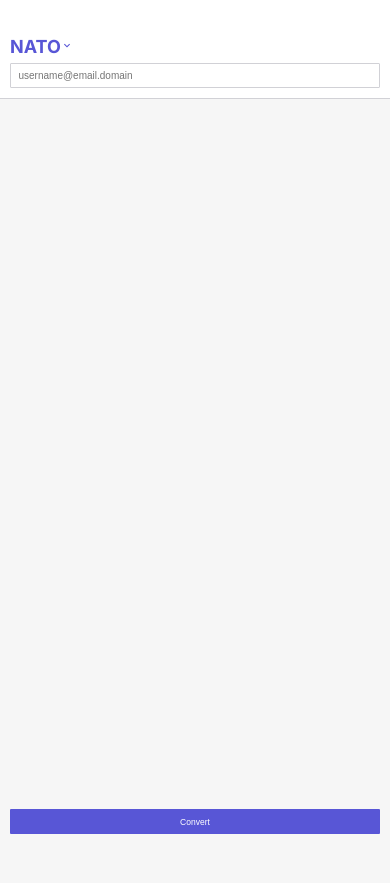
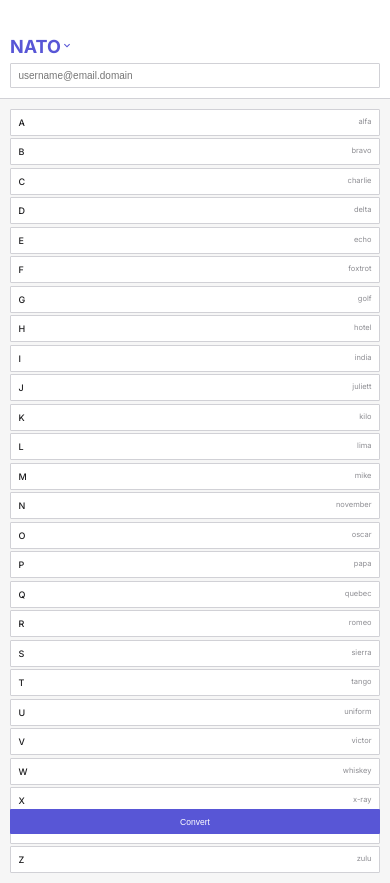
Before and after one commit to carlitoshxcx/Phonetic-Alphabet-Translator-Sandbox, a website built with Parcel: page index.html in a window 390 px wide. Before the commit the page ends 844 px from the top, so only its background shows below. Built offline with nearby package versions, Linux system fonts and the light colour scheme.

Commit message:
Added result responsive

```diff
--- a/index.css
+++ b/index.css
@@ -7,7 +7,7 @@
   --color-primary-alternate: #5856d6;
   --color-secondary: #1c1c1e;
   --color-gray: #95959a;
-  --color-gray: #8e8e93;
+  --color-gray-alternate: #8e8e93;
   --color-light-gray: #d1d1d6;
   --color-skeleton: #e5e5ea;
   --color-transparent: #ffffff00;
@@ -68,7 +68,7 @@
   transition: all 0.5s ease-out;
 }
 @media (min-width: 640px) { }
-@media (min-width: 768px) { body { background-color: var(--color-background); } }
+@media (min-width: 640px) { body { background-color: var(--color-background); } }
 @media (min-width: 1024px) { body { background-color: var(--color-background-secondary); } }
 @media (min-width: 1280px) { }
 
@@ -86,9 +86,8 @@
   background-color: var(--color-background);
   border-color: var(--color-transparent);
   border-bottom: 1px solid var(--color-light-gray);
-  /* flex-flow: row; */
 }
-@media (min-width: 768px) {
+@media (min-width: 640px) {
   header {
     margin: 24px 20px 13.5px 20px;
     border: 1px solid var(--color-light-gray);
@@ -142,8 +141,8 @@
   transition: all 0.5s ease-out;
   margin-bottom: 5px;
 }
-@media (min-width: 768px) { h1 {display: block;text-align: left;padding-left: 11.5px;padding-bottom: 12.5px;margin-bottom: 0px;}}
-@media (min-width: 1024px) { h1 {display: inline-block;padding-bottom: 0px;}}
+@media (min-width: 640px) { h1 {display: block;text-align: left;padding-left: 11.5px;padding-bottom: 12.5px;margin-bottom: 0px;}}
+@media (min-width: 1024px) { h1 {display: inline-block;padding-bottom: 0px;padding-left: 0px;}}
 
 
 .select {display: inline-block;}
@@ -159,7 +158,7 @@
   float: right;
   margin-top: 4px;
 }
-@media (min-width: 768px) { .selector{position: absolute; } }
+@media (min-width: 640px) { .selector{position: absolute; } }
 @media (min-width: 1024px) { .selector{ float: right; } }
 
 
@@ -183,13 +182,14 @@
   flex: 1;
 }
 @media (min-width: 640px) { form button { min-width: initial;} }
-@media (min-width: 768px) {
+@media (min-width: 640px) {
   form input {
     margin-right: 8.75px;
     transition: all 0.5s ease-out;
     margin-left: 11.5px;
     display: flex;
     flex: 1;
+    font-size: var(--fs-5);
   }
 }
 @media (min-width: 1024px) {
@@ -197,13 +197,15 @@
     width: 167.5px;
     min-height: 30px;
     margin-right: 0px;
-    border-right-width: 0;
+    /* border-right-width: 0; */
+    border-right-color: var(--color-transparent);
     border-bottom-right-radius: 0;
     border-top-right-radius: 0;
     transition: all 0.5s ease-out;
     float: left;
     max-height: 30px;
     padding-right: 0px;
+    font-size: var(--fs-3);
   }
 }
 
@@ -231,7 +233,7 @@
     min-width: initial;
   }
 }
-@media (min-width: 768px) {
+@media (min-width: 640px) {
   form button {
     margin-left: 8.75px;
     transition: all 0.5s ease-out;
@@ -240,6 +242,7 @@
     flex: 1;
     justify-content: center;
     position: initial;
+    font-size: var(--fs-5);
   }
 }
 @media (min-width: 1024px) {
@@ -249,9 +252,92 @@
     margin-left: 0px;
     border-top-right-radius: 1px;
     border-bottom-right-radius: 1px;
+    font-size: var(--fs-3);
   }
 }
 
 
 
-/* Result Styles */
+/* result Styles */
+
+.result {
+  padding: 10px;
+}
+@media (min-width: 1024px) {
+  .result {
+    max-width: 792px;
+    margin: 0 auto;
+  }
+}
+
+.result ul {
+  list-style: none;
+  text-align: center;
+  margin: 0;
+  padding: 0;
+}
+@media (min-width: 1024px) {
+  .result ul {
+    text-align: left;
+  }
+}
+
+.result ul li {
+  border-radius: 1px;
+  background-color: var(--color-background);
+  border: solid 0.5px var(--color-light-gray);
+  display: flex;
+  transition: all 0.3s ease-out;
+}
+.result ul li + li{
+  margin-top: 2.5px;
+}
+@media (min-width: 640px) {
+  .result ul li {
+    width: 50vw;
+    margin: 0 auto;
+    transition: all 0.5s ease-out;
+  }
+}
+@media (min-width: 1024px) {
+  .result ul li {
+    width: 60px;
+    height: 60px;
+    margin: 7.5px 3.75px;
+    display: inline-flex;
+    transition: all 0.2s ease-out;
+    flex-flow: column;
+  }
+}
+
+
+
+.letter {
+  margin-top: 7px;
+  margin-left: 7.5px;
+  margin-bottom: 7px;
+  color: var(--color-secondary);
+  font-size: var(--fs-4);
+  font-weight: 500;
+  display: flex;
+  flex: 1;
+  justify-content: left;
+}
+@media (min-width: 1024px) {
+  .letter {
+  margin: 7.5px 5px;
+  justify-content: center;
+  }
+}
+
+.phonetic {
+  margin-top: 7px;
+  margin-right: 7.5px;
+  margin-bottom: 7px;
+  color: var(--color-gray-alternate);
+  font-size: var(--fs-7);
+  text-transform: lowercase;
+}
+@media (min-width: 1024px) {
+  .phonetic {margin: 7.5px 5px;justify-content: center;display: flex;}
+}
--- a/index.html
+++ b/index.html
@@ -2,6 +2,7 @@
   <head>
     <title>Phonetic Alphabet Translator</title>
     <meta charset="UTF-8" />
+    <meta name="viewport" content="width=device-width, initial-scale=1.0">
     <link href="https://fonts.googleapis.com/css2?family=Inter:wght@400;500;600;700&display=swap" rel="stylesheet">
     <link rel="stylesheet" href="./index.css" />
   </head>
@@ -26,6 +27,34 @@
       </header>
 
       <section class="result">
+        <ul>
+          <li><span class="letter">A</span><span class="phonetic">Alfa</span></li>
+          <li><span class="letter">B</span><span class="phonetic">Bravo</span></li>
+          <li><span class="letter">C</span><span class="phonetic">Charlie</span></li>
+          <li><span class="letter">D</span><span class="phonetic">Delta</span></li>
+          <li><span class="letter">E</span><span class="phonetic">Echo</span></li>
+          <li><span class="letter">F</span><span class="phonetic">Foxtrot</span></li>
+          <li><span class="letter">G</span><span class="phonetic">Golf</span></li>
+          <li><span class="letter">H</span><span class="phonetic">Hotel</span></li>
+          <li><span class="letter">I</span><span class="phonetic">India</span></li>
+          <li><span class="letter">J</span><span class="phonetic">Juliett</span></li>
+          <li><span class="letter">K</span><span class="phonetic">Kilo</span></li>
+          <li><span class="letter">L</span><span class="phonetic">Lima</span></li>
+          <li><span class="letter">M</span><span class="phonetic">Mike</span></li>
+          <li><span class="letter">N</span><span class="phonetic">November</span></li>
+          <li><span class="letter">O</span><span class="phonetic">Oscar</span></li>
+          <li><span class="letter">P</span><span class="phonetic">Papa</span></li>
+          <li><span class="letter">Q</span><span class="phonetic">Quebec</span></li>
+          <li><span class="letter">R</span><span class="phonetic">Romeo</span></li>
+          <li><span class="letter">S</span><span class="phonetic">Sierra</span></li>
+          <li><span class="letter">T</span><span class="phonetic">Tango</span></li>
+          <li><span class="letter">U</span><span class="phonetic">Uniform</span></li>
+          <li><span class="letter">V</span><span class="phonetic">Victor</span></li>
+          <li><span class="letter">W</span><span class="phonetic">Whiskey</span></li>
+          <li><span class="letter">X</span><span class="phonetic">X-ray</span></li>
+          <li><span class="letter">Y</span><span class="phonetic">Yankee</span></li>
+          <li><span class="letter">Z</span><span class="phonetic">Zulu</span></li>
+        </ul>
       </section>
 
     </main>
```
